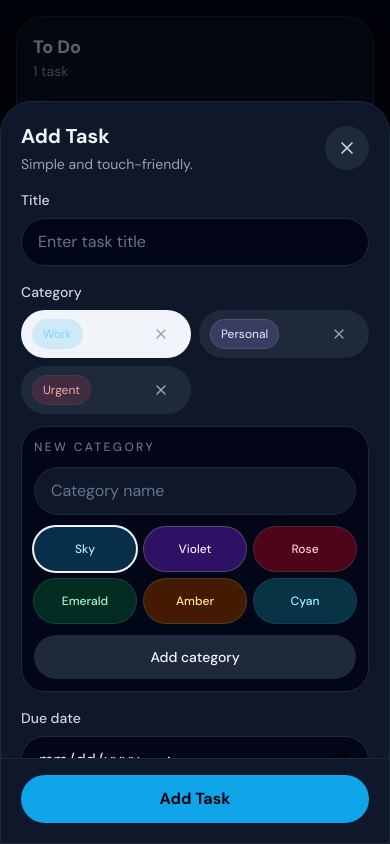
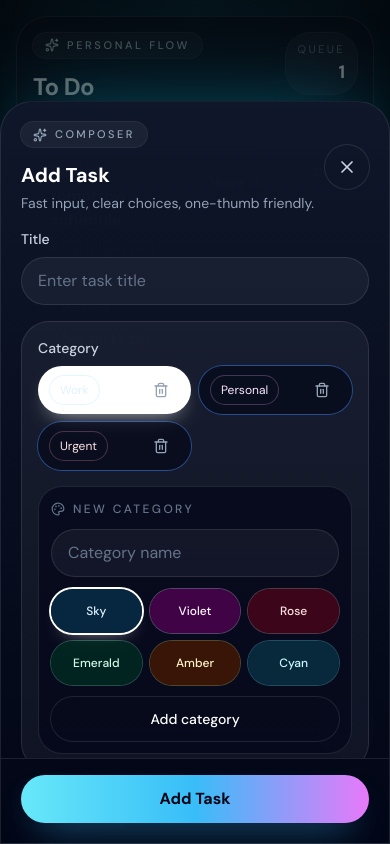
Before and after one commit to rejoicewilson/Personal-Life-Kanban-Board, a React (Vite) app: page / in a window 390 px wide. Both pictures are taken after a click on the button 346 px from the left and 728 px from the top of the page. Built offline with nearby package versions, Linux system fonts and the light colour scheme.

Commit message:
Refresh mobile kanban UI

```diff
--- a/src/App.tsx
+++ b/src/App.tsx
@@ -1,5 +1,19 @@
 import { useEffect, useMemo, useState } from 'react'
-import { Check, Clipboard, Play, Plus, X } from 'lucide-react'
+import {
+  Bell,
+  CalendarClock,
+  Check,
+  CheckCheck,
+  ChevronRight,
+  Clipboard,
+  ListChecks,
+  Palette,
+  Play,
+  Plus,
+  Sparkles,
+  Trash2,
+  X,
+} from 'lucide-react'
 
 type TabKey = 'todo' | 'doing' | 'done'
 type CategoryColor = 'sky' | 'violet' | 'rose' | 'emerald' | 'amber' | 'cyan'
@@ -37,21 +51,21 @@ const tabs: Array<{ key: TabKey; label: string; icon: typeof Clipboard }> = [
 ]
 
 const categoryStyles: Record<CategoryColor, string> = {
-  sky: 'bg-sky-500/15 text-sky-300 ring-1 ring-sky-400/20',
-  violet: 'bg-violet-400/20 text-violet-100 ring-1 ring-violet-300/30',
-  rose: 'bg-rose-500/15 text-rose-300 ring-1 ring-rose-400/20',
-  emerald: 'bg-emerald-500/15 text-emerald-300 ring-1 ring-emerald-400/20',
-  amber: 'bg-amber-500/15 text-amber-300 ring-1 ring-amber-400/20',
-  cyan: 'bg-cyan-500/15 text-cyan-300 ring-1 ring-cyan-400/20',
+  sky: 'bg-sky-400/12 text-sky-100 ring-1 ring-sky-300/20',
+  violet: 'bg-fuchsia-400/14 text-fuchsia-100 ring-1 ring-fuchsia-300/25',
+  rose: 'bg-rose-400/14 text-rose-100 ring-1 ring-rose-300/25',
+  emerald: 'bg-emerald-400/12 text-emerald-100 ring-1 ring-emerald-300/20',
+  amber: 'bg-amber-300/14 text-amber-50 ring-1 ring-amber-200/25',
+  cyan: 'bg-cyan-300/14 text-cyan-50 ring-1 ring-cyan-200/20',
 }
 
 const categoryPickerStyles: Record<CategoryColor, string> = {
-  sky: 'bg-sky-950 text-sky-200 ring-sky-400/30',
-  violet: 'bg-violet-950 text-violet-100 ring-violet-300/40',
-  rose: 'bg-rose-950 text-rose-200 ring-rose-400/30',
-  emerald: 'bg-emerald-950 text-emerald-200 ring-emerald-400/30',
-  amber: 'bg-amber-950 text-amber-200 ring-amber-400/30',
-  cyan: 'bg-cyan-950 text-cyan-200 ring-cyan-400/30',
+  sky: 'bg-sky-950/80 text-sky-100 ring-sky-300/30',
+  violet: 'bg-fuchsia-950/85 text-fuchsia-50 ring-fuchsia-300/35',
+  rose: 'bg-rose-950/80 text-rose-100 ring-rose-300/30',
+  emerald: 'bg-emerald-950/80 text-emerald-100 ring-emerald-300/30',
+  amber: 'bg-amber-950/80 text-amber-100 ring-amber-300/30',
+  cyan: 'bg-cyan-950/80 text-cyan-100 ring-cyan-300/30',
 }
 
 const defaultCategories: Category[] = [
@@ -263,15 +277,16 @@ function TaskCard({ task, category, onOpen, onMove, now }: TaskCardProps) {
     <button
       type="button"
       onClick={() => onOpen(task.id)}
-      className={`relative w-full rounded-3xl border bg-slate-950/80 p-4 text-left transition active:scale-[0.99] ${overdue ? 'border-rose-500 ring-1 ring-rose-500/30' : ageClasses}`}
+      className={`relative w-full overflow-hidden rounded-[28px] border bg-slate-950/80 p-4 text-left shadow-[0_14px_40px_-24px_rgba(8,145,178,0.45)] transition active:scale-[0.99] ${overdue ? 'border-rose-500 ring-1 ring-rose-500/30' : ageClasses}`}
     >
-      <span className="absolute right-4 top-4 rounded-full bg-slate-900 px-2.5 py-1 text-[11px] font-semibold text-slate-300 ring-1 ring-slate-700">
+      <div className="absolute inset-x-0 top-0 h-px bg-gradient-to-r from-cyan-400/0 via-cyan-300/60 to-fuchsia-400/0" />
+      <span className="absolute right-4 top-4 rounded-full bg-slate-900/95 px-2.5 py-1 text-[11px] font-semibold text-slate-200 ring-1 ring-white/10">
         {ageLabel}
       </span>
 
       <div className="flex items-start justify-between gap-3 pr-14">
         <div className="min-w-0 flex-1">
-          <p className="text-base font-medium leading-6 text-slate-100">{task.title}</p>
+          <p className="text-base font-semibold leading-6 text-white">{task.title}</p>
           {task.note ? (
             <p className="mt-2 line-clamp-2 text-sm leading-5 text-slate-400">{task.note}</p>
           ) : null}
@@ -283,16 +298,23 @@ function TaskCard({ task, category, onOpen, onMove, now }: TaskCardProps) {
               <span
                 className={`inline-flex min-h-8 items-center rounded-full px-3 text-xs font-medium ${
                   overdue
-                    ? 'bg-rose-500/15 text-rose-300 ring-1 ring-rose-500/30'
-                    : 'bg-slate-900 text-slate-300 ring-1 ring-slate-700'
+                    ? 'bg-rose-500/15 text-rose-200 ring-1 ring-rose-500/30'
+                    : 'bg-slate-900/90 text-slate-300 ring-1 ring-white/10'
                 }`}
               >
                 Due {dueLabel}
               </span>
             ) : null}
             {task.subtasks.length > 0 ? (
-              <span className="inline-flex min-h-8 items-center rounded-full bg-slate-900 px-3 text-xs font-medium text-slate-300 ring-1 ring-slate-700">
+              <span className="inline-flex min-h-8 items-center gap-1.5 rounded-full bg-slate-900/90 px-3 text-xs font-medium text-slate-300 ring-1 ring-white/10">
+                <ListChecks className="h-3.5 w-3.5" />
                 {completedSubtasks}/{task.subtasks.length} checklist
+              </span>
+            ) : null}
+            {task.reminderEnabled && task.dueDate ? (
+              <span className="inline-flex min-h-8 items-center gap-1.5 rounded-full bg-cyan-400/12 px-3 text-xs font-medium text-cyan-100 ring-1 ring-cyan-300/15">
+                <Bell className="h-3.5 w-3.5" />
+                Reminder
               </span>
             ) : null}
           </div>
@@ -305,13 +327,14 @@ function TaskCard({ task, category, onOpen, onMove, now }: TaskCardProps) {
               event.stopPropagation()
               onMove(task.id)
             }}
-            className="min-h-11 min-w-11 rounded-full bg-slate-800 px-4 text-sm font-medium text-slate-100 transition hover:bg-slate-700"
+            className="inline-flex min-h-11 min-w-11 items-center gap-1 rounded-full bg-white/8 px-4 text-sm font-medium text-slate-100 ring-1 ring-white/10 transition hover:bg-white/12"
           >
             Move
+            <ChevronRight className="h-4 w-4" />
           </button>
         ) : (
-          <div className="flex min-h-11 min-w-11 items-center justify-center rounded-full bg-emerald-500/15 text-emerald-300">
-            <Check className="h-5 w-5" />
+          <div className="flex min-h-11 min-w-11 items-center justify-center rounded-full bg-emerald-500/15 text-emerald-200 ring-1 ring-emerald-300/20">
+            <CheckCheck className="h-5 w-5" />
           </div>
         )}
       </div>
@@ -697,13 +720,21 @@ export default function App() {
   }
 
   return (
-    <div className="mx-auto flex h-[100dvh] w-full max-w-md flex-col overflow-hidden bg-slate-950 text-slate-100">
+    <div className="mx-auto flex h-[100dvh] w-full max-w-md flex-col overflow-hidden bg-[radial-gradient(circle_at_top,_rgba(34,211,238,0.16),_transparent_32%),linear-gradient(180deg,_#07111f_0%,_#020617_48%,_#020617_100%)] text-slate-100">
       <main className="flex-1 overflow-hidden px-4 pb-[calc(env(safe-area-inset-bottom)+6.5rem)] pt-[calc(env(safe-area-inset-top)+1rem)]">
-        <section className="flex h-full flex-col rounded-[28px] border border-slate-800 bg-slate-900/80 p-4 shadow-2xl shadow-black/20">
-          <div className="mb-4 flex items-center justify-between">
+        <section className="flex h-full flex-col rounded-[32px] border border-white/10 bg-slate-900/65 p-4 shadow-[0_24px_80px_-36px_rgba(8,145,178,0.55)] backdrop-blur-xl">
+          <div className="mb-4 flex items-start justify-between">
             <div>
-              <h2 className="text-lg font-semibold">{tabs.find((tab) => tab.key === activeTab)?.label}</h2>
-              <p className="text-sm text-slate-400">{visibleTasks.length} task{visibleTasks.length === 1 ? '' : 's'}</p>
+              <div className="inline-flex items-center gap-2 rounded-full bg-white/5 px-3 py-1 text-[11px] font-medium uppercase tracking-[0.24em] text-cyan-100/75 ring-1 ring-white/10">
+                <Sparkles className="h-3.5 w-3.5" />
+                Personal Flow
+              </div>
+              <h2 className="mt-3 text-2xl font-semibold tracking-tight text-white">{tabs.find((tab) => tab.key === activeTab)?.label}</h2>
+              <p className="mt-1 text-sm text-slate-400">{visibleTasks.length} task{visibleTasks.length === 1 ? '' : 's'} in this lane</p>
+            </div>
+            <div className="rounded-2xl bg-white/5 px-3 py-2 text-right ring-1 ring-white/10">
+              <p className="text-[11px] uppercase tracking-[0.22em] text-slate-500">Queue</p>
+              <p className="text-lg font-semibold text-white">{visibleTasks.length}</p>
             </div>
           </div>
 
@@ -720,15 +751,19 @@ export default function App() {
                 />
               ))
             ) : (
-              <div className="flex h-full min-h-56 items-center justify-center rounded-3xl border border-dashed border-slate-800 bg-slate-950/50 px-6 text-center text-sm leading-6 text-slate-500">
-                No tasks here yet. Tap the + button to add one.
+              <div className="flex h-full min-h-56 flex-col items-center justify-center rounded-[28px] border border-dashed border-white/10 bg-slate-950/45 px-6 text-center">
+                <div className="flex h-14 w-14 items-center justify-center rounded-2xl bg-cyan-400/10 text-cyan-100 ring-1 ring-cyan-300/15">
+                  <Clipboard className="h-6 w-6" />
+                </div>
+                <p className="mt-4 text-base font-medium text-slate-200">No tasks here yet</p>
+                <p className="mt-2 text-sm leading-6 text-slate-500">Tap the floating + button to create your first task in this lane.</p>
               </div>
             )}
           </div>
         </section>
       </main>
 
-      <nav className="shrink-0 border-t border-slate-800 bg-slate-950/95 px-3 pb-[calc(env(safe-area-inset-bottom)+0.75rem)] pt-3 backdrop-blur">
+      <nav className="shrink-0 border-t border-white/10 bg-slate-950/80 px-3 pb-[calc(env(safe-area-inset-bottom)+0.75rem)] pt-3 backdrop-blur-xl">
         <div className="grid grid-cols-3 gap-2">
           {tabs.map((tab) => {
             const Icon = tab.icon
@@ -739,7 +774,11 @@ export default function App() {
                 key={tab.key}
                 type="button"
                 onClick={() => setActiveTab(tab.key)}
-                className={`flex min-h-14 items-center justify-center gap-2 rounded-2xl px-3 text-sm font-medium transition ${active ? 'bg-slate-100 text-slate-950' : 'bg-slate-900 text-slate-400'}`}
+                className={`flex min-h-14 flex-col items-center justify-center gap-1 rounded-[22px] px-3 text-xs font-medium transition ${
+                  active
+                    ? 'bg-gradient-to-br from-cyan-300 to-sky-400 text-slate-950 shadow-[0_12px_30px_-12px_rgba(56,189,248,0.8)]'
+                    : 'bg-white/5 text-slate-400 ring-1 ring-white/10'
+                }`}
               >
                 <Icon className="h-4 w-4" />
                 <span>{tab.label}</span>
@@ -752,23 +791,27 @@ export default function App() {
       <button
         type="button"
         onClick={openCreateModal}
-        className="absolute bottom-[calc(env(safe-area-inset-bottom)+5.5rem)] right-4 flex min-h-14 min-w-14 items-center justify-center rounded-full bg-sky-500 text-slate-950 shadow-lg shadow-sky-500/30 transition hover:bg-sky-400"
+        className="absolute bottom-[calc(env(safe-area-inset-bottom)+5.5rem)] right-4 flex min-h-14 min-w-14 items-center justify-center rounded-[22px] bg-gradient-to-br from-cyan-300 via-sky-400 to-fuchsia-400 text-slate-950 shadow-[0_18px_38px_-14px_rgba(56,189,248,0.75)] transition hover:brightness-105"
       >
         <Plus className="h-6 w-6" />
       </button>
 
       {isComposerOpen ? (
         <div className="absolute inset-0 z-50 flex items-end bg-black/60">
-          <div className="flex max-h-[88dvh] w-full flex-col rounded-t-[32px] border border-slate-800 bg-slate-900">
+          <div className="flex max-h-[88dvh] w-full flex-col rounded-t-[32px] border border-white/10 bg-[linear-gradient(180deg,rgba(15,23,42,0.98)_0%,rgba(2,6,23,0.98)_100%)] shadow-[0_-24px_80px_-30px_rgba(8,145,178,0.55)]">
             <div className="flex items-center justify-between px-5 pb-4 pt-5">
               <div>
-                <h3 className="text-xl font-semibold">{editingTask ? 'Edit Task' : 'Add Task'}</h3>
-                <p className="mt-1 text-sm text-slate-400">Simple and touch-friendly.</p>
+                <div className="inline-flex items-center gap-2 rounded-full bg-white/5 px-3 py-1 text-[11px] font-medium uppercase tracking-[0.22em] text-slate-400 ring-1 ring-white/10">
+                  <Sparkles className="h-3.5 w-3.5" />
+                  Composer
+                </div>
+                <h3 className="mt-3 text-xl font-semibold text-white">{editingTask ? 'Edit Task' : 'Add Task'}</h3>
+                <p className="mt-1 text-sm text-slate-400">Fast input, clear choices, one-thumb friendly.</p>
               </div>
               <button
                 type="button"
                 onClick={closeComposer}
-                className="flex min-h-11 min-w-11 items-center justify-center rounded-full bg-slate-800 text-slate-300"
+                className="flex min-h-11 min-w-11 items-center justify-center rounded-full bg-white/6 text-slate-300 ring-1 ring-white/10"
               >
                 <X className="h-5 w-5" />
               </button>
@@ -781,18 +824,18 @@ export default function App() {
                   value={title}
                   onChange={(event) => setTitle(event.target.value)}
                   placeholder="Enter task title"
-                  className="min-h-12 w-full rounded-2xl border border-slate-800 bg-slate-950 px-4 text-base text-slate-100 outline-none placeholder:text-slate-500"
+                  className="min-h-12 w-full rounded-2xl border border-white/10 bg-white/5 px-4 text-base text-slate-100 outline-none placeholder:text-slate-500"
                 />
               </div>
 
-              <div>
+              <div className="rounded-[28px] border border-white/10 bg-white/5 p-4">
                 <label className="mb-2 block text-sm font-medium text-slate-300">Category</label>
                 <div className="grid grid-cols-2 gap-2">
                   {categories.map((option) => (
                     <div
                       key={option.id}
                       className={`flex min-h-12 items-center gap-2 rounded-2xl px-3 transition ${
-                        categoryId === option.id ? 'bg-slate-100 text-slate-950' : 'bg-slate-800 text-slate-300'
+                        categoryId === option.id ? 'bg-white text-slate-950 shadow-[0_10px_22px_-12px_rgba(255,255,255,0.8)]' : 'bg-slate-950/60 text-slate-300 ring-1 ring-white/8'
                       }`}
                     >
                       <button
@@ -811,17 +854,18 @@ export default function App() {
                           deleteCategory(option.id)
                         }}
                         disabled={categories.length <= 1}
-                        className="flex h-9 w-9 items-center justify-center rounded-full text-slate-400 disabled:opacity-40"
+                        className="flex h-9 w-9 items-center justify-center rounded-full text-slate-400 transition hover:bg-white/5 disabled:opacity-40"
                         aria-label={`Delete ${option.name} category`}
                       >
-                        <X className="h-4 w-4" />
+                        <Trash2 className="h-4 w-4" />
                       </button>
                     </div>
                   ))}
                 </div>
 
-                <div className="mt-3 rounded-2xl border border-slate-800 bg-slate-950 p-3">
-                  <p className="mb-3 text-xs font-medium uppercase tracking-[0.2em] text-slate-500">
+                <div className="mt-4 rounded-[24px] border border-white/10 bg-slate-950/65 p-3">
+                  <p className="mb-3 inline-flex items-center gap-2 text-xs font-medium uppercase tracking-[0.2em] text-slate-500">
+                    <Palette className="h-3.5 w-3.5" />
                     New category
                   </p>
                   <div className="space-y-3">
@@ -829,7 +873,7 @@ export default function App() {
                       value={newCategoryName}
                       onChange={(event) => setNewCategoryName(event.target.value)}
                       placeholder="Category name"
-                      className="min-h-12 w-full rounded-2xl border border-slate-800 bg-slate-900 px-4 text-base text-slate-100 outline-none placeholder:text-slate-500"
+                      className="min-h-12 w-full rounded-2xl border border-white/10 bg-white/5 px-4 text-base text-slate-100 outline-none placeholder:text-slate-500"
                     />
                     <div className="grid grid-cols-3 gap-2">
                       {(['sky', 'violet', 'rose', 'emerald', 'amber', 'cyan'] as CategoryColor[]).map((color) => (
@@ -837,9 +881,11 @@ export default function App() {
                           key={color}
                           type="button"
                           onClick={() => setNewCategoryColor(color)}
-                          className={`min-h-11 rounded-2xl px-3 text-xs font-medium capitalize transition ring-1 ${
-                            newCategoryColor === color ? 'ring-2 ring-slate-100' : categoryPickerStyles[color]
-                          } ${newCategoryColor === color ? categoryPickerStyles[color] : ''}`}
+                          className={`min-h-11 rounded-2xl px-3 text-xs font-medium capitalize transition ${
+                            newCategoryColor === color
+                              ? `ring-2 ring-white shadow-[0_10px_20px_-14px_rgba(255,255,255,0.85)] ${categoryPickerStyles[color]}`
+                              : `ring-1 ${categoryPickerStyles[color]}`
+                          }`}
                         >
                           {color}
                         </button>
@@ -848,7 +894,7 @@ export default function App() {
                     <button
                       type="button"
                       onClick={createCategory}
-                      className="min-h-11 w-full rounded-2xl bg-slate-800 px-4 text-sm font-medium text-slate-100"
+                      className="min-h-11 w-full rounded-2xl bg-white/7 px-4 text-sm font-medium text-white ring-1 ring-white/10"
                     >
                       Add category
                     </button>
@@ -856,8 +902,11 @@ export default function App() {
                 </div>
               </div>
 
-              <div>
-                <label className="mb-2 block text-sm font-medium text-slate-300">Due date</label>
+              <div className="rounded-[28px] border border-white/10 bg-white/5 p-4">
+                <label className="mb-2 inline-flex items-center gap-2 text-sm font-medium text-slate-300">
+                  <CalendarClock className="h-4 w-4 text-cyan-200" />
+                  Due date
+                </label>
                 <input
                   type="datetime-local"
                   value={dueDateInput}
@@ -868,7 +917,7 @@ export default function App() {
                       setReminderEnabled(false)
                     }
                   }}
-                  className="min-h-12 w-full rounded-2xl border border-slate-800 bg-slate-950 px-4 text-base text-slate-100 outline-none"
+                  className="min-h-12 w-full rounded-2xl border border-white/10 bg-slate-950/70 px-4 text-base text-slate-100 outline-none"
                 />
                 <button
                   type="button"
@@ -878,14 +927,17 @@ export default function App() {
                   disabled={!dueDateInput}
                   className={`mt-3 flex min-h-12 w-full items-center justify-between rounded-2xl border px-4 text-sm font-medium transition ${
                     reminderEnabled
-                      ? 'border-emerald-500/40 bg-emerald-500/10 text-emerald-200'
-                      : 'border-slate-800 bg-slate-950 text-slate-300'
+                      ? 'border-cyan-300/30 bg-cyan-300/10 text-cyan-100 shadow-[0_10px_25px_-18px_rgba(34,211,238,0.85)]'
+                      : 'border-white/10 bg-slate-950/70 text-slate-300'
                   } disabled:cursor-not-allowed disabled:opacity-50`}
                 >
-                  <span>Set reminder for this task</span>
+                  <span className="inline-flex items-center gap-2">
+                    <Bell className="h-4 w-4" />
+                    Set reminder for this task
+                  </span>
                   <span
                     className={`inline-flex h-6 w-11 items-center rounded-full px-1 transition ${
-                      reminderEnabled ? 'bg-emerald-500/30 justify-end' : 'bg-slate-800 justify-start'
+                      reminderEnabled ? 'bg-cyan-300/25 justify-end' : 'bg-white/8 justify-start'
                     }`}
                   >
                     <span className="h-4 w-4 rounded-full bg-white" />
@@ -896,19 +948,22 @@ export default function App() {
                 </p>
               </div>
 
-              <div>
+              <div className="rounded-[28px] border border-white/10 bg-white/5 p-4">
                 <label className="mb-2 block text-sm font-medium text-slate-300">Notes</label>
                 <textarea
                   value={note}
                   onChange={(event) => setNote(event.target.value)}
                   placeholder="Add a short note"
                   rows={3}
-                  className="w-full rounded-2xl border border-slate-800 bg-slate-950 px-4 py-3 text-base text-slate-100 outline-none placeholder:text-slate-500"
+                  className="w-full rounded-2xl border border-white/10 bg-slate-950/70 px-4 py-3 text-base text-slate-100 outline-none placeholder:text-slate-500"
                 />
               </div>
 
-              <div>
-                <label className="mb-2 block text-sm font-medium text-slate-300">Checklist</label>
+              <div className="rounded-[28px] border border-white/10 bg-white/5 p-4">
+                <label className="mb-2 inline-flex items-center gap-2 text-sm font-medium text-slate-300">
+                  <ListChecks className="h-4 w-4 text-cyan-200" />
+                  Checklist
+                </label>
                 <div className="flex gap-2">
                   <input
                     value={subtaskInput}
@@ -920,12 +975,12 @@ export default function App() {
                       }
                     }}
                     placeholder="Add a subtask"
-                    className="min-h-12 flex-1 rounded-2xl border border-slate-800 bg-slate-950 px-4 text-base text-slate-100 outline-none placeholder:text-slate-500"
+                    className="min-h-12 flex-1 rounded-2xl border border-white/10 bg-slate-950/70 px-4 text-base text-slate-100 outline-none placeholder:text-slate-500"
                   />
                   <button
                     type="button"
                     onClick={addSubtask}
-                    className="min-h-12 rounded-2xl bg-slate-800 px-4 text-sm font-medium text-slate-100"
+                    className="min-h-12 rounded-2xl bg-white/8 px-4 text-sm font-medium text-white ring-1 ring-white/10"
                   >
                     Add
                   </button>
@@ -936,7 +991,7 @@ export default function App() {
                     {subtasks.map((subtask) => (
                       <div
                         key={subtask.id}
-                        className="flex items-center gap-3 rounded-2xl bg-slate-950 px-3 py-3 ring-1 ring-slate-800"
+                        className="flex items-center gap-3 rounded-2xl bg-slate-950/70 px-3 py-3 ring-1 ring-white/10"
                       >
                         <button
                           type="button"
@@ -959,7 +1014,7 @@ export default function App() {
                         <button
                           type="button"
                           onClick={() => removeSubtask(subtask.id)}
-                          className="rounded-full px-2 py-1 text-xs font-medium text-rose-300"
+                          className="rounded-full px-2 py-1 text-xs font-medium text-rose-200"
                         >
                           Remove
                         </button>
@@ -970,13 +1025,13 @@ export default function App() {
               </div>
             </div>
 
-            <div className="border-t border-slate-800 px-5 pb-[calc(env(safe-area-inset-bottom)+1.25rem)] pt-4">
+            <div className="border-t border-white/10 px-5 pb-[calc(env(safe-area-inset-bottom)+1.25rem)] pt-4">
               <div className="flex gap-3">
                 {editingTask ? (
                   <button
                     type="button"
                     onClick={() => handleDeleteTask(editingTask.id)}
-                    className="min-h-12 flex-1 rounded-2xl bg-rose-500/15 px-4 text-base font-medium text-rose-300"
+                    className="min-h-12 flex-1 rounded-2xl bg-rose-400/12 px-4 text-base font-medium text-rose-100 ring-1 ring-rose-300/15"
                   >
                     Delete
                   </button>
@@ -986,7 +1041,7 @@ export default function App() {
                   onClick={() => {
                     void handleSaveTask()
                   }}
-                  className="min-h-12 flex-1 rounded-2xl bg-sky-500 px-4 text-base font-semibold text-slate-950"
+                  className="min-h-12 flex-1 rounded-2xl bg-gradient-to-r from-cyan-300 via-sky-400 to-fuchsia-400 px-4 text-base font-semibold text-slate-950 shadow-[0_18px_36px_-18px_rgba(56,189,248,0.8)]"
                 >
                   {editingTask ? 'Save' : 'Add Task'}
                 </button>
```
